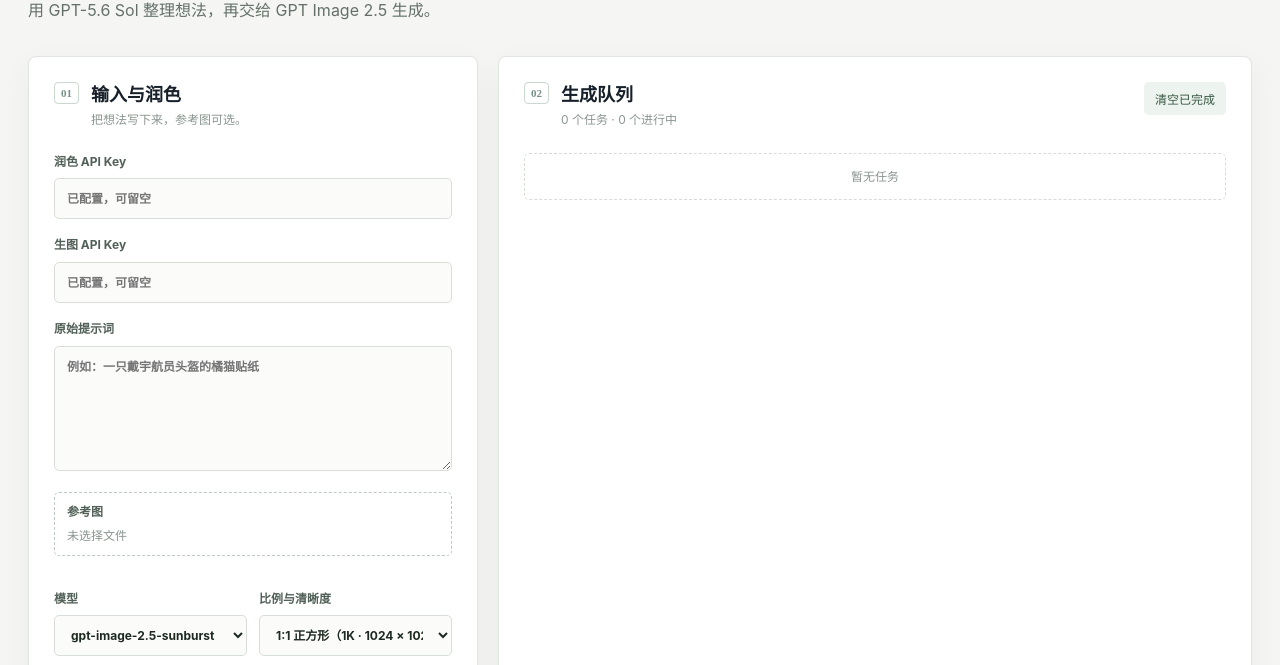
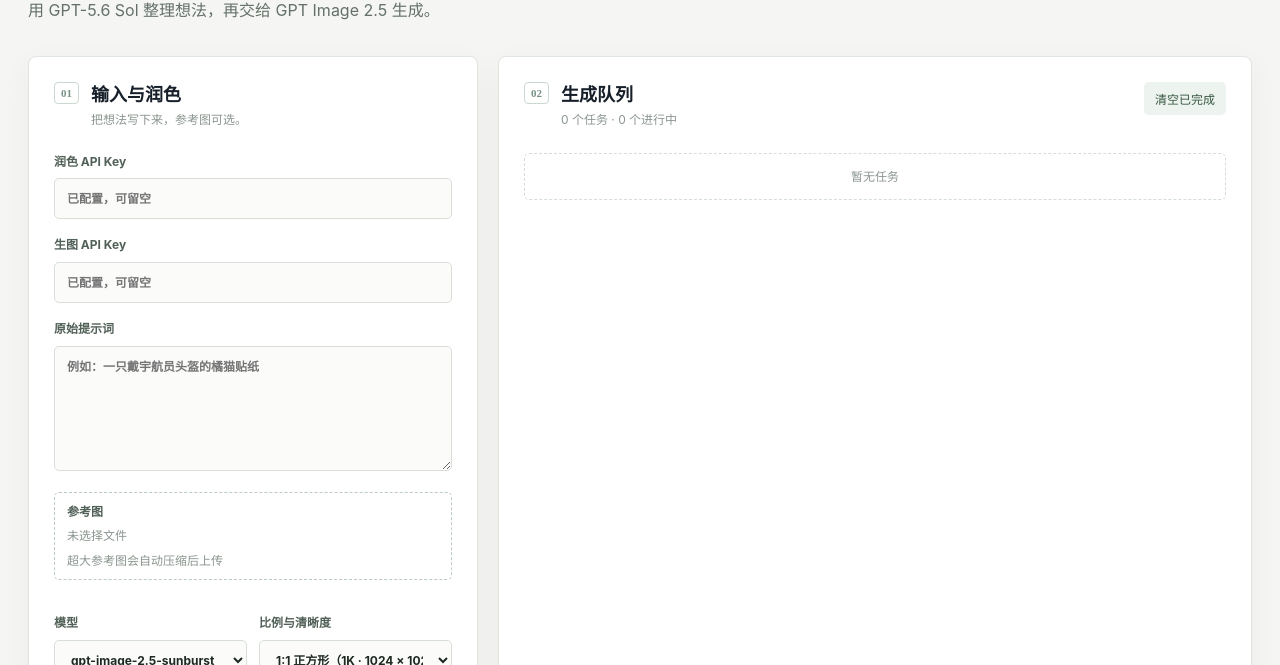
Before and after one commit to austin0056/image-prompt-studio, a website: page index.html in a window 1280 px wide. Shown: the part 135-800 px from the top of the page. Drawn offline with Linux system fonts and the light colour scheme.

Commit message:
Add reference compression hint

```diff
--- a/index.html
+++ b/index.html
@@ -5,7 +5,7 @@
 <label>润色 API Key <input id="refineKey" type="password" placeholder="已配置，可留空" autocomplete="off"></label>
 <label>生图 API Key <input id="imageKey" type="password" placeholder="已配置，可留空" autocomplete="off"></label>
 <label>原始提示词 <textarea id="prompt" rows="5" placeholder="例如：一只戴宇航员头盔的橘猫贴纸"></textarea></label>
-<label class="upload">参考图 <input id="reference" type="file" accept="image/png,image/jpeg,image/webp,image/mpo,.mpo"><span id="fileName">未选择文件</span></label><div id="referencePreviewWrap" class="referencePreviewWrap hidden"><img id="referencePreview" class="referencePreview" alt="参考图预览"></div>
+<label class="upload">参考图 <input id="reference" type="file" accept="image/png,image/jpeg,image/webp,image/mpo,.mpo"><span id="fileName">未选择文件</span><span class="uploadHint">超大参考图会自动压缩后上传</span></label><div id="referencePreviewWrap" class="referencePreviewWrap hidden"><img id="referencePreview" class="referencePreview" alt="参考图预览"></div>
 <div class="row"><label>模型<select id="model"><option value="gpt-image-2.5-sunburst">gpt-image-2.5-sunburst</option></select></label><label>比例与清晰度<select id="size"><option value="1024x1024">1:1 正方形（1K · 1024 × 1024）</option><option value="1536x1024">3:2 横向（1K · 1536 × 1024）</option><option value="1024x1536">2:3 纵向（1K · 1024 × 1536）</option><option value="2048x2048">1:1 正方形（2K · 2048 × 2048）</option><option value="4096x4096">1:1 正方形（4K · 4096 × 4096）</option></select></label></div>
 <label>生成数量<select id="quantity"><option value="1">1 张</option><option value="2">2 张</option><option value="4">4 张</option></select></label>
 <div class="actions"><button id="refine" class="secondary">✦ 润色提示词</button><button id="generate" class="primary">生成图片 <span>→</span></button></div><p id="message" class="message"></p></aside>
```
